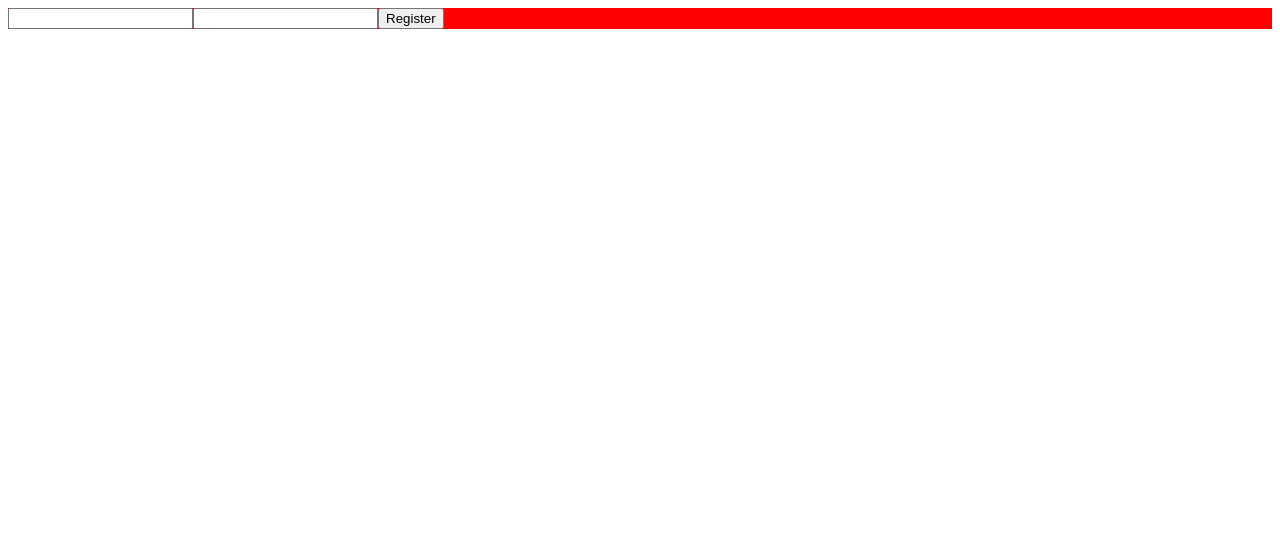
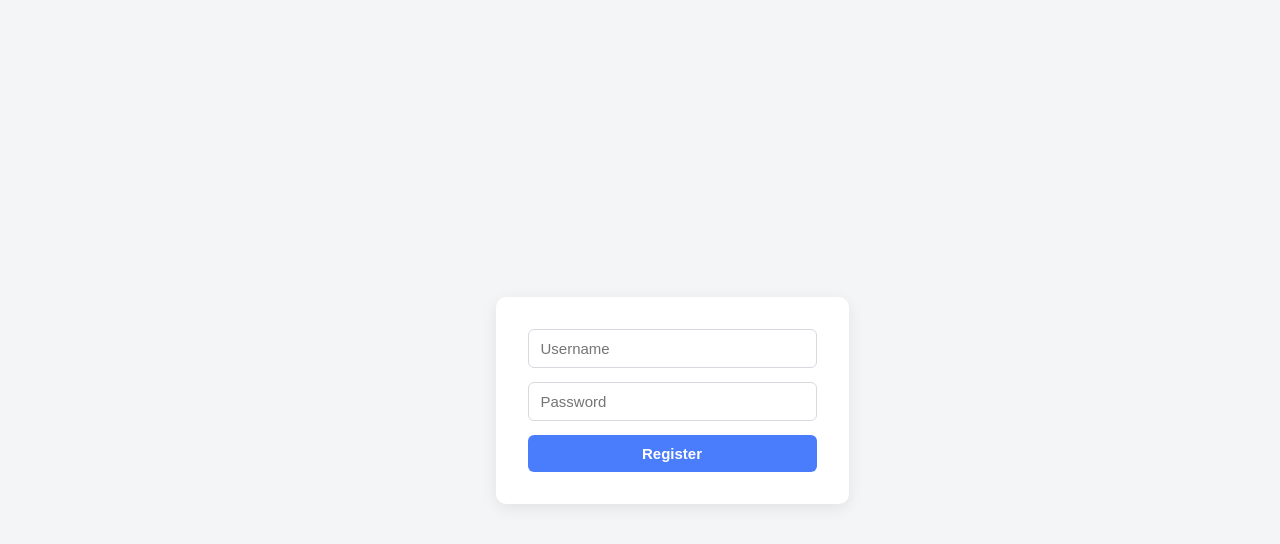
Before and after one commit to anuragDeol/session-auth-frontend, a React (Create React App) app: page / in a window 1280 px wide. Shown: the top 544 px of the page. Built offline with nearby package versions, Linux system fonts and the light colour scheme.

Commit message:
added basic styling in index.css

```diff
--- a/src/components/Login.js
+++ b/src/components/Login.js
@@ -63,12 +63,14 @@ function Login(props) {
                     type="text"
                     value={formInput?.username}
                     onChange={handleInput}
+                    placeholder="Username"
                 />
                 <input
                     name="password"
                     type="password"
                     value={formInput?.password}
                     onChange={handleInput}
+                    placeholder="Password"
                 />
                 <button type="submit">Login</button>
             </form>
--- a/src/components/Register.js
+++ b/src/components/Register.js
@@ -63,12 +63,14 @@ function Register(props) {
                     type="text"
                     value={formInput?.username}
                     onChange={handleInput}
+                    placeholder="Username"
                 />
                 <input
                     name="password"
                     type="password"
                     value={formInput?.password}
                     onChange={handleInput}
+                    placeholder="Password"
                 />
                 <button type="submit">Register</button>
             </form>
--- a/src/index.css
+++ b/src/index.css
@@ -1,3 +1,54 @@
-#root {
-    background-color: red;
+body {
+  margin: 0;
+  min-height: 100vh;
+  display: flex;
+  align-items: center;
+  justify-content: center;
+  background-color: #f4f5f7;
+  font-family: -apple-system, BlinkMacSystemFont, "Segoe UI", Roboto, sans-serif;
 }
+
+form {
+  display: flex;
+  flex-direction: column;
+  gap: 14px;
+  width: 100%;
+  max-width: 320px;
+  padding: 32px;
+  background-color: #ffffff;
+  border-radius: 10px;
+  box-shadow: 0 4px 16px rgba(0, 0, 0, 0.08);
+}
+
+input {
+  padding: 10px 12px;
+  font-size: 15px;
+  border: 1px solid #d6d9dd;
+  border-radius: 6px;
+  outline: none;
+  transition: border-color 0.15s ease;
+}
+
+input:focus {
+  border-color: #4a7dfc;
+}
+
+button {
+  padding: 10px 12px;
+  font-size: 15px;
+  font-weight: 600;
+  color: #ffffff;
+  background-color: #4a7dfc;
+  border: none;
+  border-radius: 6px;
+  cursor: pointer;
+  transition: background-color 0.15s ease;
+}
+
+button:hover {
+  background-color: #3a6ae0;
+}
+
+button:active {
+  background-color: #2f57bd;
+}
```
